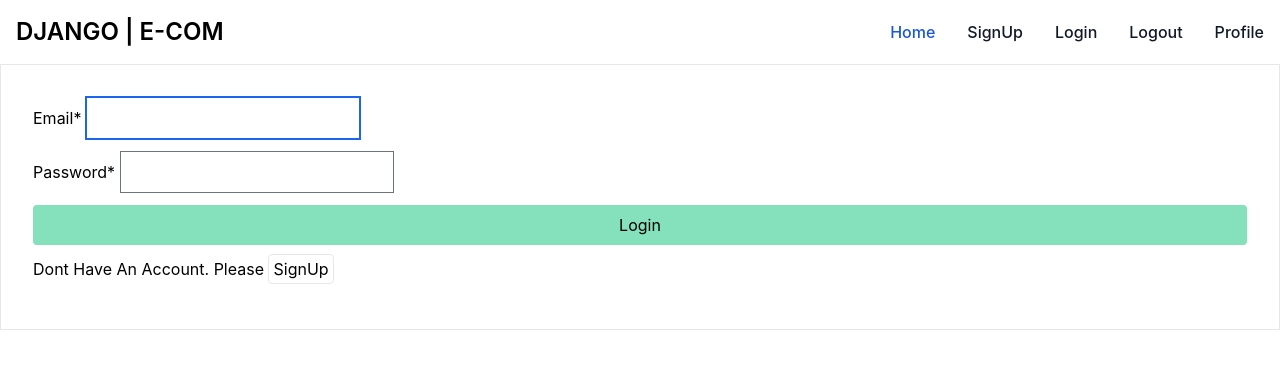
After one commit to waliulislamtonmoy/Django-Ecommerce-SQLite3-Database, a Django app: page /accounts/login/ in a window 1280 px wide. The commit adds this page. Shown: the top 369 px of the page. Run offline with Django 5.2, Linux system fonts and the light colour scheme; some libraries are stand-ins or nearby versions.

Commit message:
create user signup login logout page and functionality

```diff
--- a/ecommerce/App_Account/urls.py
+++ b/ecommerce/App_Account/urls.py
@@ -1,7 +1,11 @@
-from django.urls import path,include
+from django.urls import path
 
 app_name='App_Account'
 
+from App_Account import views
+
 urlpatterns = [
-
+    path("signup/",views.signup,name='signup'),
+    path("login/",views.userlogin,name='login'),
+    path("logout/",views.user_logout,name="logout")
 ]
--- a/ecommerce/App_Account/views.py
+++ b/ecommerce/App_Account/views.py
@@ -1,3 +1,41 @@
-from django.shortcuts import render
+from django.shortcuts import render,HttpResponseRedirect
+from django.http import HttpResponse
+from django.urls import reverse
+
+#Authentication
+from django.contrib.auth.forms import AuthenticationForm
+from django.contrib.auth.decorators import login_required
+from django.contrib.auth import login,logout,authenticate
+
+#Forms And Models
+from .models import User,Profile
+from .forms import ProfileForm,SignUpForm
 
 # Create your views here.
+
+def signup(request):
+    form=SignUpForm()
+    if request.method=='POST':
+        form=SignUpForm(data=request.POST)
+        if form.is_valid():
+            form.save()
+            return HttpResponseRedirect(reverse('App_Account:login'))
+    return render(request,'App_Account/signup.html',{'form':form})
+
+def userlogin(request):
+    form=AuthenticationForm()
+    if request.method=="POST":
+        form=AuthenticationForm(data=request.POST)
+        if form.is_valid():
+            username=form.cleaned_data.get('username')
+            password=form.cleaned_data.get('password')
+            user=authenticate(username=username,password=password)
+            if user is not None:
+                login(request,user)
+                return HttpResponse("Congratulations Welcome to Django | E-com")
+    return render(request,"App_Account/login.html",{'form':form})
+
+@login_required
+def user_logout(request):
+    logout(request)
+    return HttpResponse("User Logout Successfully")
--- a/ecommerce/ecommerce/urls.py
+++ b/ecommerce/ecommerce/urls.py
@@ -9,6 +9,6 @@ urlpatterns = [
     path("",include("App_Shop.urls")),
     path("accounts/",include("App_Account.urls")),
 ]
-# if settings.DEBUG:
-#     urlpatterns += static(settings.MEDIA_URL, document_root=settings.MEDIA_ROOT)
-#     urlpatterns += static(settings.STATIC_URL, document_root=settings.STATIC_ROOT)
+if settings.DEBUG:
+    urlpatterns += static(settings.MEDIA_URL, document_root=settings.MEDIA_ROOT)
+    urlpatterns += static(settings.STATIC_URL, document_root=settings.STATIC_ROOT)
--- /dev/null
+++ b/ecommerce/templates/App_Account/login.html
@@ -0,0 +1,28 @@
+{% extends "base.html" %}
+<div>{% block title %}Login{% endblock title %}</div>
+<div>{% load tailwind_filters %} {% load crispy_forms_tags %}</div>
+<div>
+  {% block content %}
+  <div class="p-3 border">
+    <div class="p-5">
+      <form method="POST">
+        {% csrf_token %} {{form |crispy}}
+        <button
+          class="px-2 py-2 bg-green-300 w-full block rounded hover:bg-green-500"
+          type="submit"
+        >
+          Login
+        </button>
+        <div class="mt-3">
+          <p>
+            Dont Have An Account. Please
+            <a class="border bottom p-1 rounded hover:bg-green-500" href="{% url "App_Account:signup" %}"
+              >SignUp</a
+            >
+          </p>
+        </div>
+      </form>
+    </div>
+  </div>
+  {% endblock content %}
+</div>
--- a/ecommerce/templates/base.html
+++ b/ecommerce/templates/base.html
@@ -1,3 +1,4 @@
+{% load static %}
 <html lang="en">
   <head>
     <meta charset="UTF-8" />
@@ -11,8 +12,10 @@
       href="https://cdn.jsdelivr.net/npm/flowbite@2.4.1/dist/flowbite.min.css"
       rel="stylesheet"
     />
+    <link rel="stylesheet" href="{% static 'css/main.css' %}" />
   </head>
   <body>
+    <div>{% include "navbar.html" %}</div>
     <div>{% block content %}{% endblock content %}</div>
 
     <script src="https://cdn.jsdelivr.net/npm/flowbite@2.4.1/dist/flowbite.min.js"></script>
--- a/ecommerce/templates/navbar.html
+++ b/ecommerce/templates/navbar.html
@@ -1,7 +1,84 @@
-{% extends "base.html" %}
-<div>
-  {% block content %}
+{% block content %}
 
-  <p>Navbar</p>
-  {% endblock content %}
-</div>
+<nav class="sticky top-0 z-10 bg-white text-black">
+  <div
+    class="max-w-screen-xl flex flex-wrap items-center justify-between mx-auto p-4"
+  >
+    <a href="/" class="flex items-center space-x-3 rtl:space-x-reverse">
+      <span
+        class="self-center text-2xl font-semibold whitespace-nowrap uppercase"
+      >
+        Django | E-com
+      </span>
+    </a>
+    <button
+      data-collapse-toggle="navbar-default"
+      type="button"
+      class="inline-flex items-center p-2 w-10 h-10 justify-center text-sm text-gray-500 rounded-lg md:hidden hover:bg-gray-100 focus:outline-none focus:ring-2 focus:ring-gray-200"
+      aria-controls="navbar-default"
+      aria-expanded="false"
+    >
+      <span class="sr-only">Open main menu</span>
+      <svg
+        class="w-5 h-5"
+        aria-hidden="true"
+        xmlns="http://www.w3.org/2000/svg"
+        fill="none"
+        viewBox="0 0 17 14"
+      >
+        <path
+          stroke="currentColor"
+          stroke-linecap="round"
+          stroke-linejoin="round"
+          stroke-width="2"
+          d="M1 1h15M1 7h15M1 13h15"
+        />
+      </svg>
+    </button>
+    <div class="hidden w-full md:block md:w-auto" id="navbar-default">
+      <ul
+        class="font-medium flex flex-col p-4 md:p-0 mt-4 border border-gray-100 rounded-lg bg-gray-50 md:flex-row md:space-x-8 rtl:space-x-reverse md:mt-0 md:border-0 md:bg-white"
+      >
+        <li>
+          <a
+            href=""
+            class="block py-2 px-3 text-white bg-blue-700 rounded md:bg-transparent md:text-blue-700 md:p-0"
+            aria-current="page"
+            >Home</a
+          >
+        </li>
+
+
+        <li>
+          <a
+            href="{% url "App_Account:signup" %}"
+            class="block py-2 px-3 text-gray-900 rounded hover:bg-gray-100 md:hover:bg-transparent md:border-0 md:hover:text-blue-700 md:p-0 dark:text-white md:dark:hover:text-blue-500 dark:hover:bg-gray-700"
+            >SignUp</a
+          >
+        </li>
+        <li>
+          <a
+            href="{% url "App_Account:login" %}"
+            class="block py-2 px-3 text-gray-900 rounded hover:bg-gray-100 md:hover:bg-transparent md:border-0 md:hover:text-blue-700 md:p-0 dark:text-white md:dark:hover:text-blue-500 dark:hover:bg-gray-700"
+            >Login</a
+          >
+        </li>
+        <li>
+          <a
+            href="{% url "App_Account:logout" %}"
+            class="block py-2 px-3 text-gray-900 rounded hover:bg-gray-100 md:hover:bg-transparent md:border-0 md:hover:text-blue-700 md:p-0 dark:text-white md:dark:hover:text-blue-500 dark:hover:bg-gray-700"
+            >Logout</a
+          >
+        </li>
+        <li>
+          <a
+            href=""
+            class="block py-2 px-3 text-gray-900 rounded hover:bg-gray-100 md:hover:bg-transparent md:border-0 md:hover:text-blue-700 md:p-0 dark:text-white md:dark:hover:text-blue-500"
+            >Profile
+          </a>
+        </li>
+      </ul>
+    </div>
+  </div>
+</nav>
+{% endblock content %}
```
Also changed, not shown: ecommerce/App_Account/forms.py (added, +18 -0 lines), ecommerce/templates/App_Account/change_profile.html (added, +8 -0 lines), ecommerce/templates/App_Account/logout.html (added, +8 -0 lines), ecommerce/templates/App_Account/profile.html (added, +8 -0 lines), ecommerce/templates/App_Account/signup.html (added, +28 -0 lines), ecommerce/db.sqlite3.
